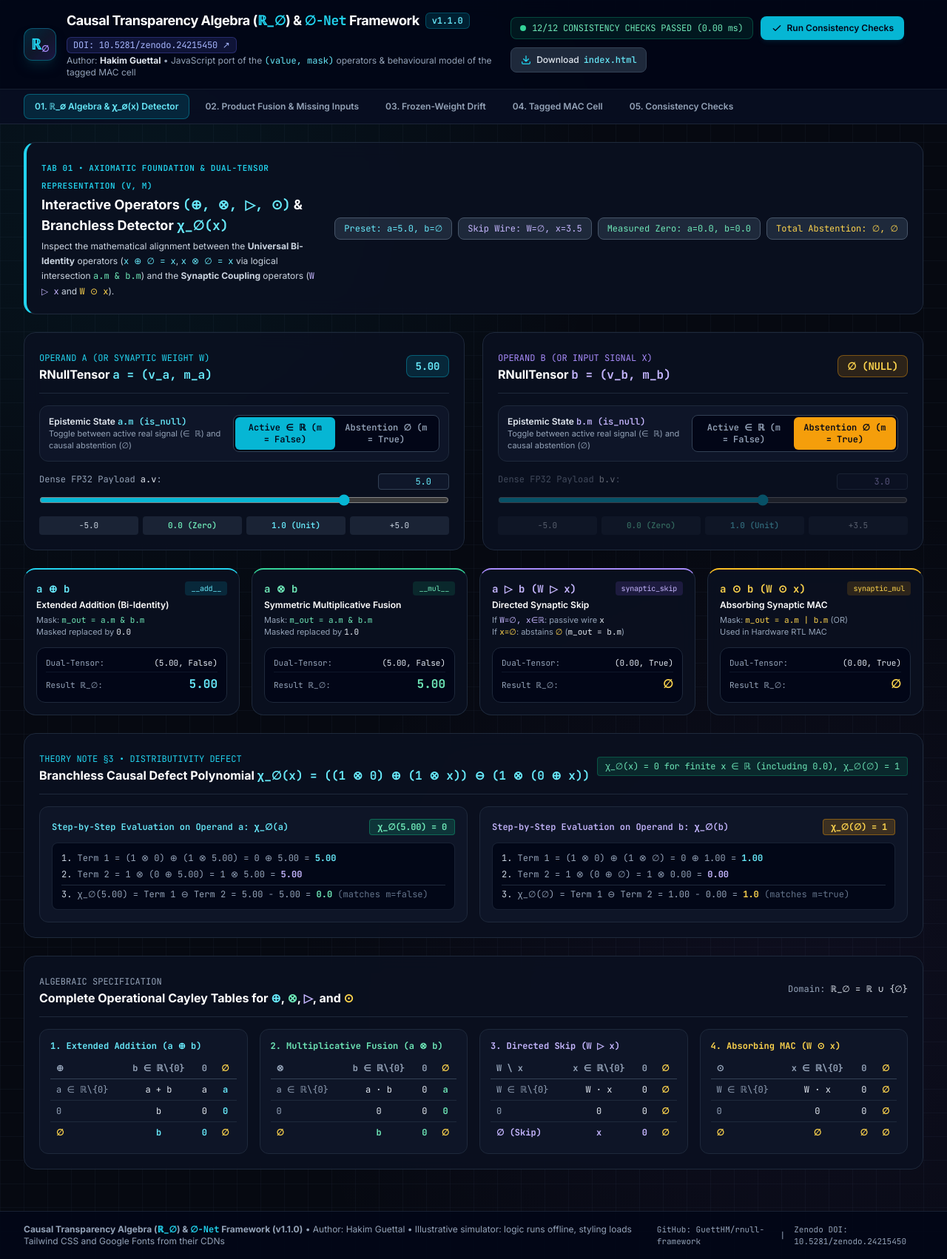
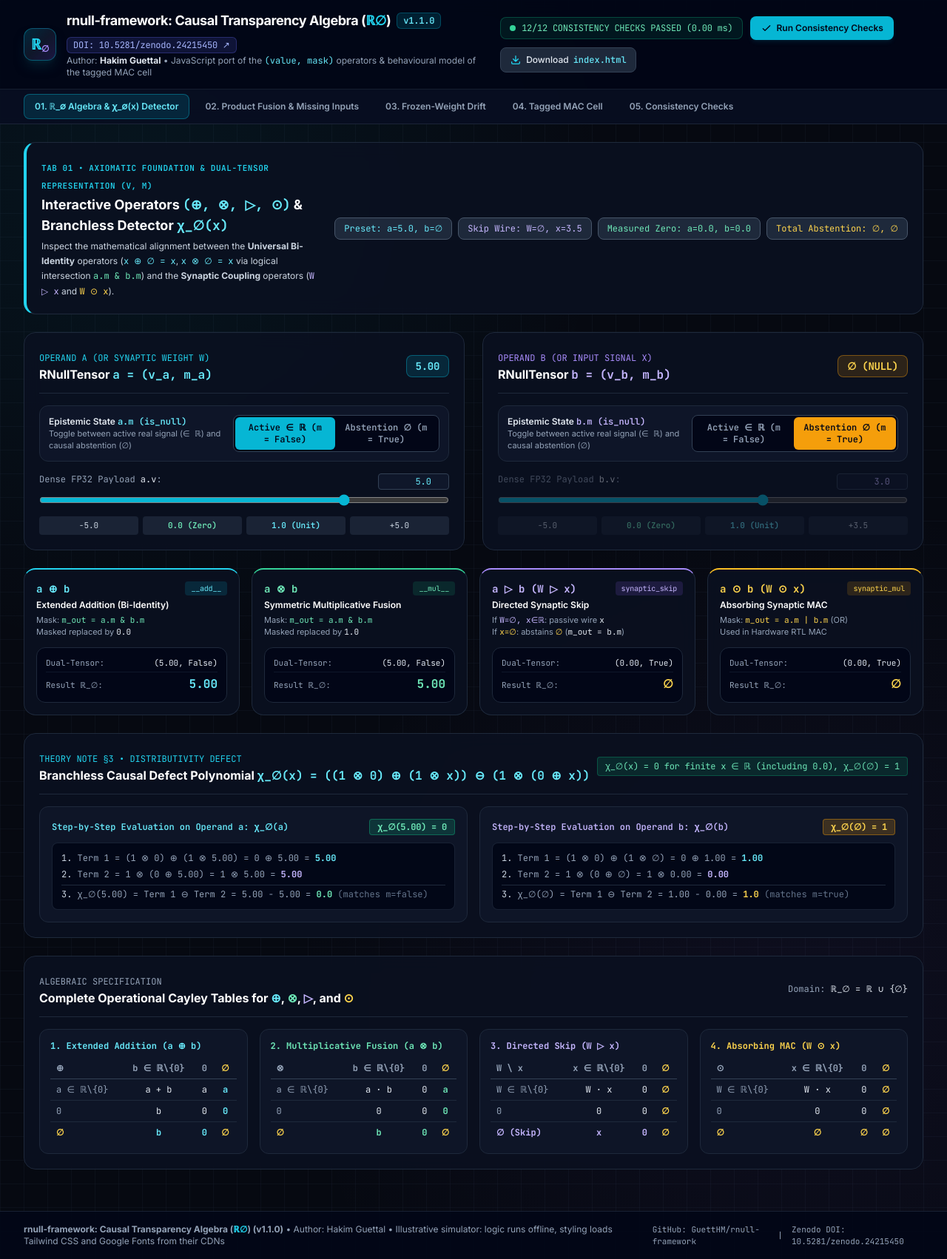
Before and after one commit to Guett-HM/rnull-framework, a plain HTML site: page dashboard/index.html in a window 1280 px wide. Shown: the whole page at 74% size. Drawn offline with nearby package versions, Linux system fonts and the light colour scheme.

Commit message:
Align project title and abstract with the Zenodo record
Use the descriptive title in CITATION.cff, the README BibTeX entry and the
dashboard, and the full abstract in CITATION.cff, so that future Zenodo
releases keep the metadata of the v1.1.0 record.

```diff
--- a/dashboard/index.html
+++ b/dashboard/index.html
@@ -3,7 +3,7 @@
 <head>
     <meta charset="UTF-8">
     <meta name="viewport" content="width=device-width, initial-scale=1.0">
-    <title>Causal Transparency Algebra (ℝ_∅) & ∅-Net — Interactive Explorer (v1.1.0)</title>
+    <title>rnull-framework: Causal Transparency Algebra (ℝ∅) — Interactive Explorer (v1.1.0)</title>
     <!-- Tailwind CSS CDN -->
     <script src="https://cdn.tailwindcss.com"></script>
     <!-- Google Fonts: Inter & JetBrains Mono for Swiss-precision scientific typography -->
@@ -96,7 +96,7 @@
                 <div>
                     <div class="flex flex-wrap items-center gap-2">
                         <h1 class="text-base sm:text-lg font-bold tracking-tight text-white">
-                            Causal Transparency Algebra (<span class="font-mono text-cyan-400">ℝ_∅</span>) &amp; <span class="font-mono text-cyan-400">∅-Net</span> Framework
+                            rnull-framework: Causal Transparency Algebra (<span class="font-mono text-cyan-400">ℝ∅</span>)
                         </h1>
                         <span class="mono-badge text-xs px-2 py-0.5 rounded-md bg-cyan-500/15 text-cyan-300 border border-cyan-500/30 font-semibold">
                             v1.1.0
@@ -998,7 +998,7 @@
     <footer class="border-t border-slate-800/80 bg-slate-950/90 py-4 mt-8">
         <div class="max-w-7xl mx-auto px-4 sm:px-6 lg:px-8 flex flex-col sm:flex-row items-center justify-between text-xs text-slate-400 gap-2">
             <div>
-                <strong>Causal Transparency Algebra (<span class="font-mono text-cyan-400">ℝ_∅</span>) &amp; <span class="font-mono text-cyan-400">∅-Net</span> Framework (v1.1.0)</strong> &bull; Author: Hakim Guettal &bull; Illustrative simulator: logic runs offline, styling loads Tailwind CSS and Google Fonts from their CDNs
+                <strong>rnull-framework: Causal Transparency Algebra (<span class="font-mono text-cyan-400">ℝ∅</span>) (v1.1.0)</strong> &bull; Author: Hakim Guettal &bull; Illustrative simulator: logic runs offline, styling loads Tailwind CSS and Google Fonts from their CDNs
             </div>
             <div class="font-mono text-[11px] flex items-center gap-3">
                 <a href="https://github.com/GuettHM/rnull-framework" target="_blank" rel="noopener noreferrer" class="hover:text-cyan-300 transition">GitHub: GuettHM/rnull-framework</a>
```
Also changed, not shown: 2 other files.
